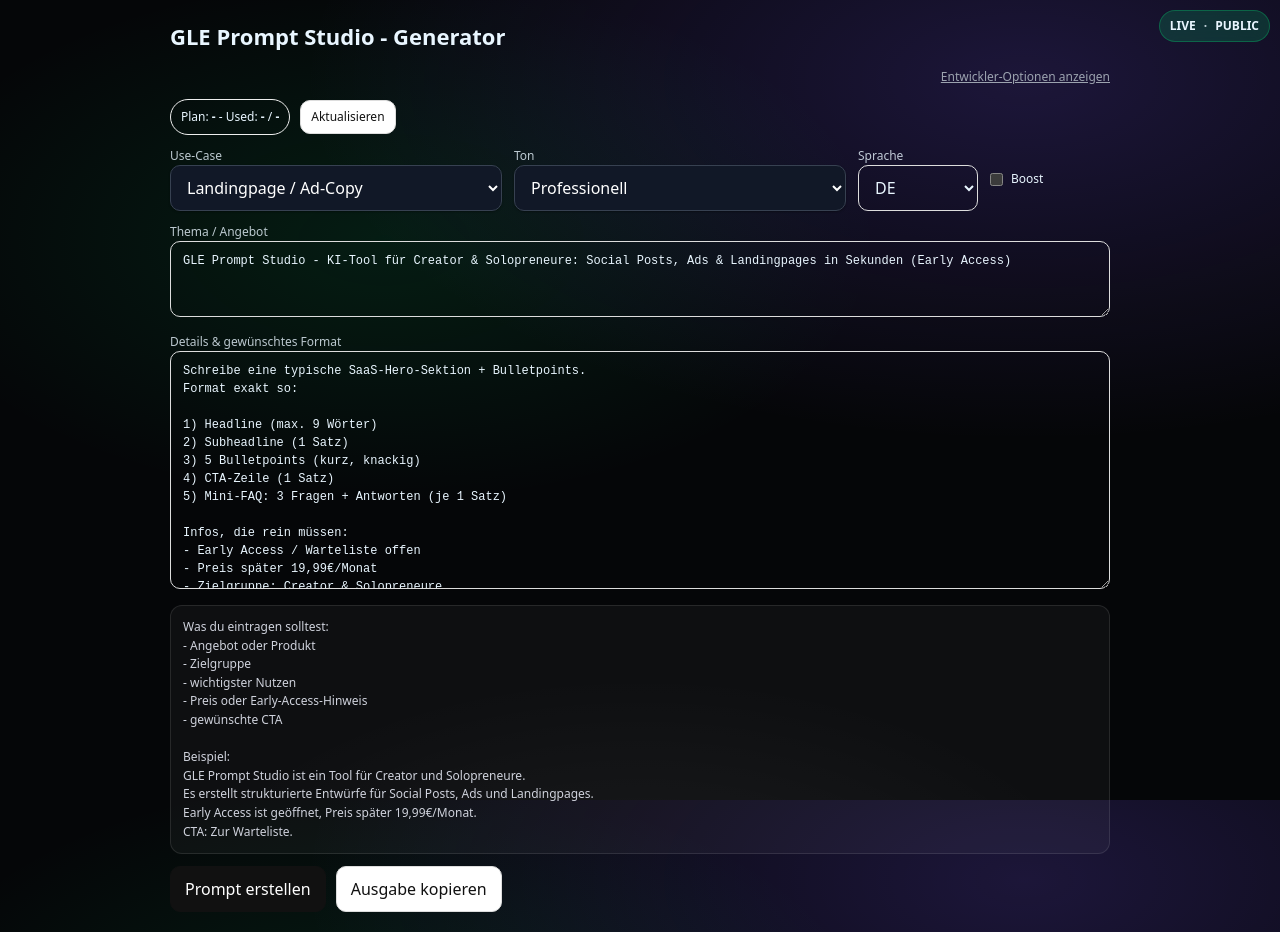
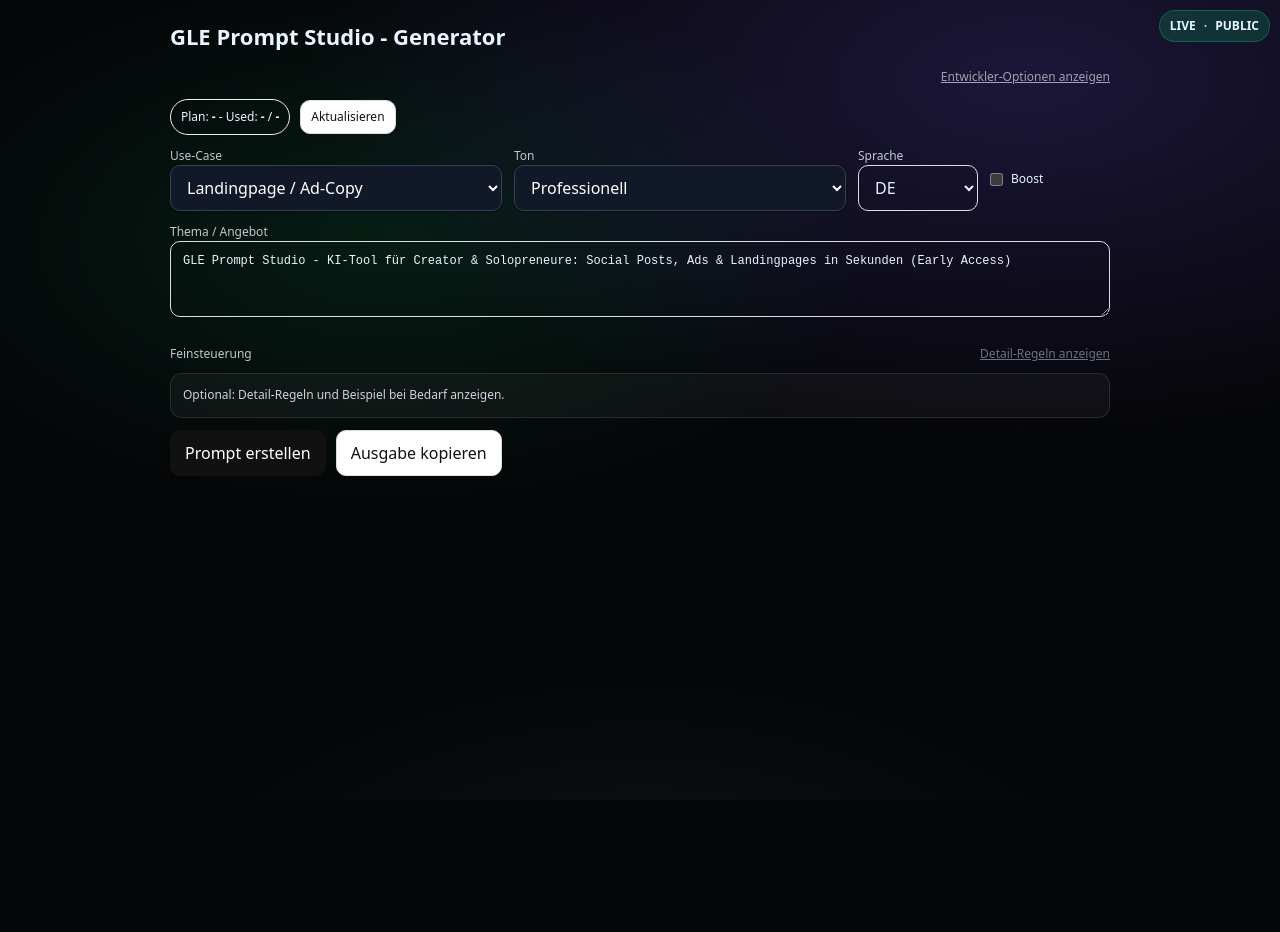
Before and after one commit to Schellencher/gle-prompt-studio-frontend, a Next.js app: page / in a window 1280 px wide. After the commit the page ends 800 px from the top, so only its background shows below. Built offline with nearby package versions, Linux system fonts and the light colour scheme; no server answers.

Commit message:
Frontend: collapse advanced prompt details

```diff
--- a/src/app/page.tsx
+++ b/src/app/page.tsx
@@ -67,6 +67,7 @@
   const [userId, setUserId] = useState("");
   const [apiKey, setApiKey] = useState("");
   const [showDevTools, setShowDevTools] = useState(false);
+  const [showPromptDetails, setShowPromptDetails] = useState(false);
 
   // Formular
   const [useCase, setUseCase] = useState("Landingpage / Ad-Copy");
@@ -942,15 +943,42 @@
 
       <div style={{ height: 10 }} />
 
+      <div
+        style={{
+          display: "flex",
+          justifyContent: "space-between",
+          alignItems: "center",
+          marginTop: 12,
+        }}
+      >
+        <div style={labelSmall}>Feinsteuerung</div>
+        <button
+          type="button"
+          onClick={() => setShowPromptDetails(!showPromptDetails)}
+          style={{
+            background: "transparent",
+            border: "none",
+            color: "#6b7280",
+            fontSize: 12,
+            cursor: "pointer",
+            textDecoration: "underline",
+          }}
+        >
+          {showPromptDetails ? "Detail-Regeln ausblenden" : "Detail-Regeln anzeigen"}
+        </button>
+      </div>
+
+      {showPromptDetails && (
         <label>
           <div style={labelSmall}>Details & gewünschtes Format</div>
           <textarea
             value={context}
             onChange={(e) => setContext(e.target.value)}
-          rows={12}
+            rows={10}
             style={textareaStyle}
           />
         </label>
+      )}
 
       <div
         style={{
@@ -965,7 +993,7 @@
           whiteSpace: "pre-line",
         }}
       >
-        {activeUseCaseHelp}
+        {showPromptDetails ? activeUseCaseHelp : "Optional: Detail-Regeln und Beispiel bei Bedarf anzeigen."}
       </div>
 
       <div style={{ display: "flex", gap: 10, marginTop: 12 }}>
```
Lines whose indentation alone changed are shown as unchanged.
